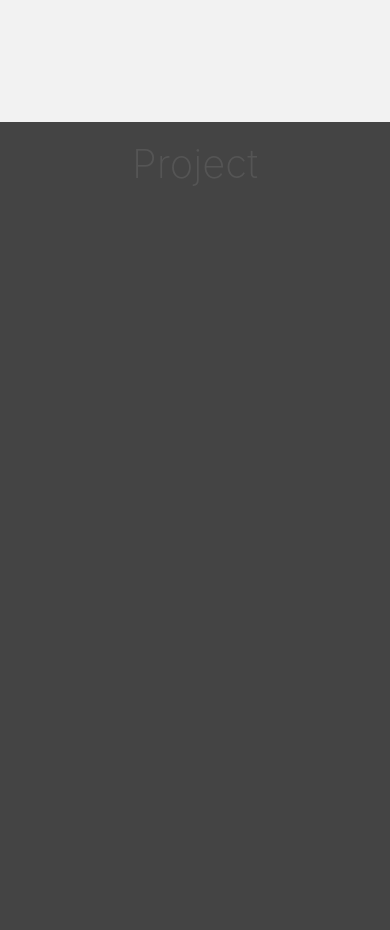
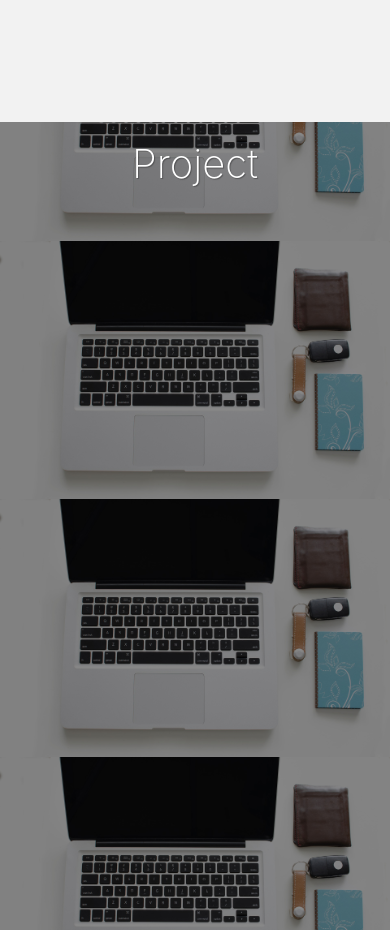
Before and after one commit to yenhsuan/Personal-Website, a website: page index.html in a window 390 px wide. Shown: the part 2100-3030 px from the top of the page. Drawn offline with Linux system fonts and the light colour scheme.

Commit message:
fix: responsible

```diff
--- a/index.html
+++ b/index.html
@@ -153,6 +153,7 @@
                     Project
                 </div>
             </div>
+            <div class="bg-fix"></div>
 
 
             <div class="animatedParent col">
--- a/sass/components/_project-card.scss
+++ b/sass/components/_project-card.scss
@@ -27,7 +27,7 @@
         }
 
         @media screen and (max-width: 600px) {
-            width: 80%;
+            width: 90%;
             max-height:70rem;
         }
 
--- a/sass/pages/_home.scss
+++ b/sass/pages/_home.scss
@@ -153,8 +153,6 @@
     background-image: url(../img/bg-project.jpg);
     background-attachment: fixed;
     background-position: center;
-    -moz-background-size: cover;
-    -o-background-size: cover;
     background-size: cover;
 
     @media (max-width: 960px) {
@@ -162,9 +160,7 @@
     }
 
     @media (max-width: 800px) {
-        background-image: url(../img/bg-project.jpg) no;
-        background-size: auto, 100vh;
-        background-repeat: no-repeat;
+        background-size: contain;
     }
 
 }
@@ -176,9 +172,9 @@
         margin: 0, 0, 2.5rem, 0;
         font-size: 4rem;
         text-shadow: .1rem .1rem .1rem rgba(#000000, .3) !important;
-        @media (max-width: 600px) {
-            text-shadow: none !important;
-            color: #555;
-        }
+        // @media (max-width: 600px) {
+        //     text-shadow: none !important;
+        //     color: #555;
+        // }
     }
 }
```
Also changed, not shown: css/style.css.
